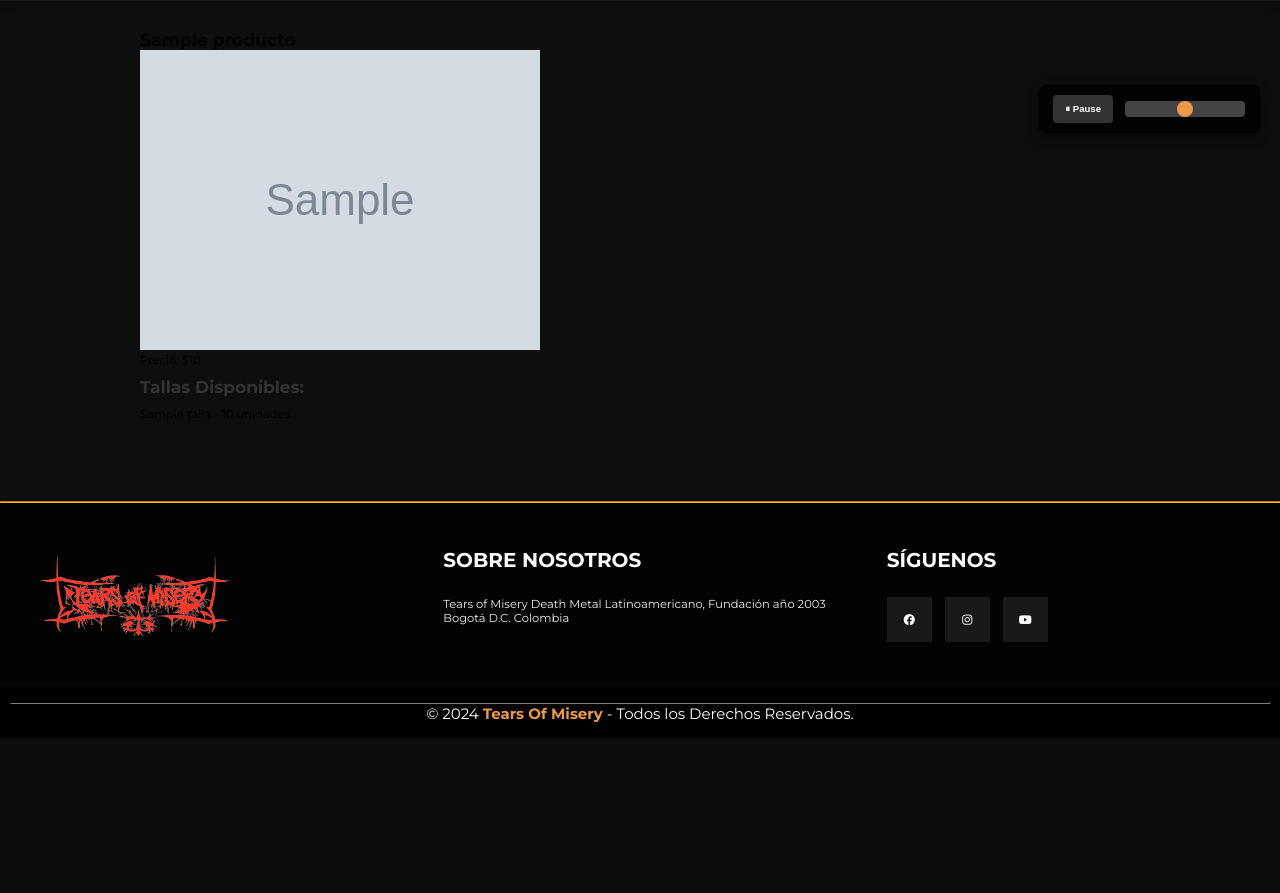
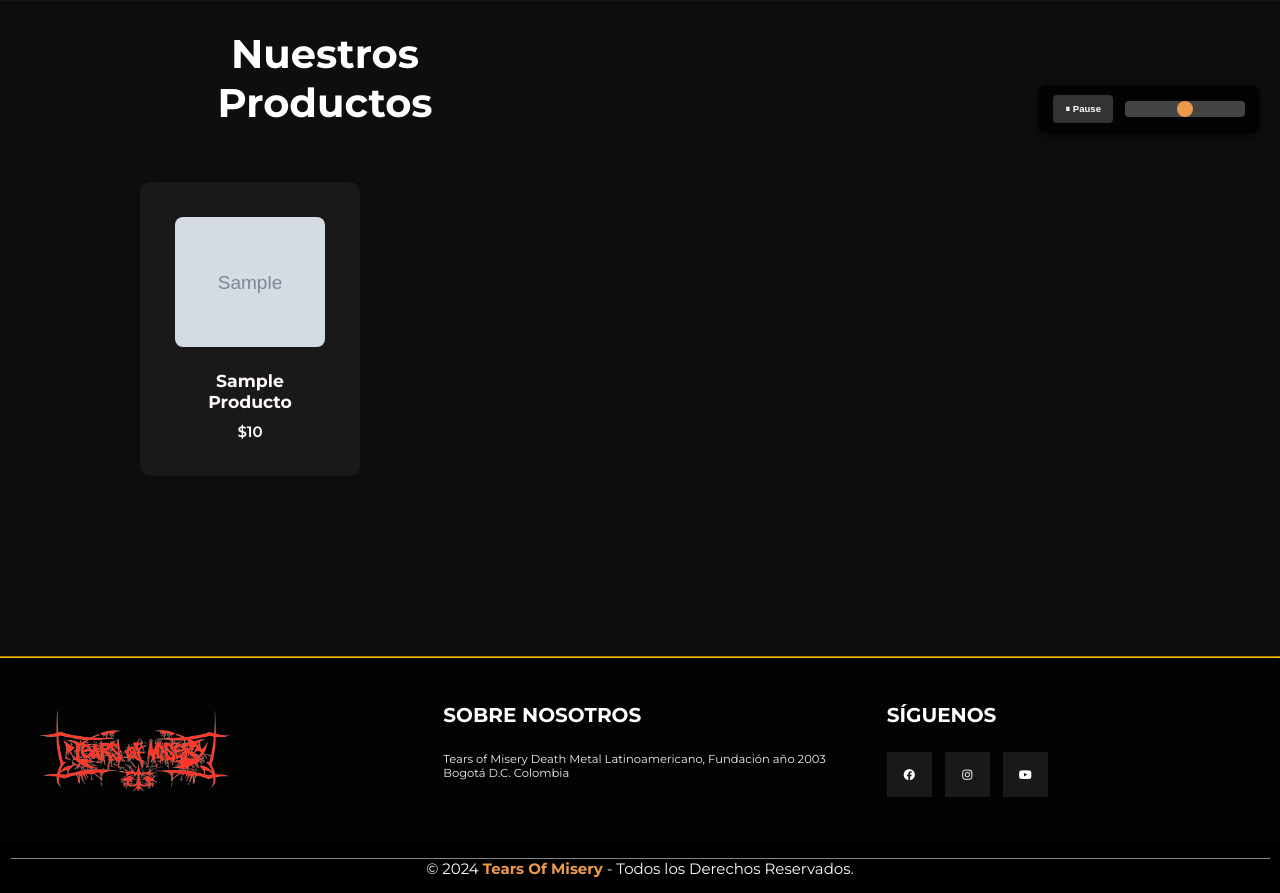
Before and after one commit to Duksiton/Tears-Of-Misery, a Flask app: template templates/productos.html in a window 1280 px wide. Shown: the part 647-1540 px from the top of the page. Before the commit the page ends 1385 px from the top, so only its background shows below. Run offline with Flask 3, Linux system fonts and the light colour scheme; the template is opened without the code that fills it: most values are stand-ins (such as "Sample title", 1, 10 or a date in 2020); grey boxes marked "Sample" are stand-in pictures; parts of the project's set-up code (start-up, migrations or seed data) failed here and were passed over; some libraries are stand-ins or nearby versions.

Commit message:
Correciones para Render

```diff
--- a/templates/productos.html
+++ b/templates/productos.html
@@ -152,23 +152,21 @@
             <!-- Aquí puedes agregar encabezados o elementos adicionales -->
         </div>
         <div class="product-content" id="product-content">
-            <section class="product-detail">
-                <div class="product-info">
-                    <h2>{{ producto.nombre }}</h2>
-                    <img src="{{ url_for('static', filename='images/productos-insertados/' ~ producto.imagen) }}"
-                         alt="{{ producto.nombre }}">
-                    <p>Precio: ${{ producto.precio }}</p>
-
-                    <h3>Tallas disponibles:</h3>
-                    <ul>
-                        {% for talla, stock in producto.tallas_stock.items() %}
-                            <li>{{ talla }} - {{ stock }} unidades</li>
-                        {% endfor %}
-                    </ul>
-
-                    <!-- Aquí puedes agregar el formulario para seleccionar talla, cantidad, etc. -->
+            <section class="products">
+                <h2>Nuestros Productos</h2>
+                <div class="product-content">
+                    {% for producto in productos %}
+                    <div class="product">
+                        <a href="{{ url_for('check_product', id_producto=producto.idProducto) }}">
+                            <img src="{{ url_for('static', filename='images/productos-insertados/' ~ producto.imagen) }}" alt="{{ producto.nombre }}">
+                            <h3>{{ producto.nombre }}</h3>
+                            <p>${{ producto.precio }}</p> <!-- Mostrando el precio ya formateado -->
+                        </a>
+                    </div>
+                    {% endfor %}
                 </div>
             </section>
+
 
         </div>
     </section>
```
